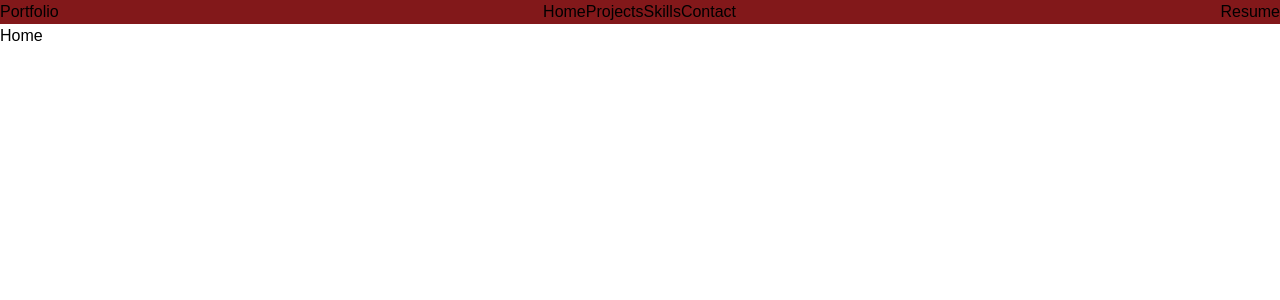
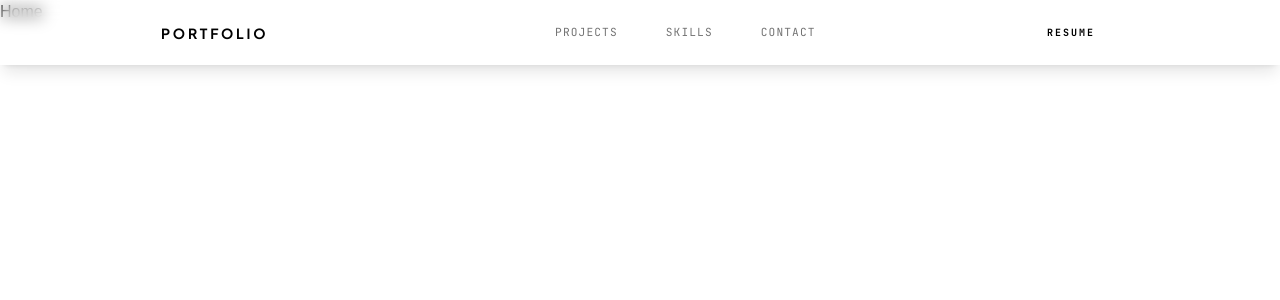
Before and after one commit to manjeetkumar89/portfolio, a Next.js app: page / in a window 1280 px wide. Shown: the top 300 px of the page. Built offline with nearby package versions, Linux system fonts and the light colour scheme.

Commit message:
create navbar

```diff
--- a/src/app/globals.css
+++ b/src/app/globals.css
@@ -6,7 +6,8 @@
 
   --neutral: #000000;
   --primary: #ffffff;
-  --secondary: #2c2c2e;
+  --secondary: #737373;
+  --outline: #262626;
   --tertiary: #48484a;
 }
 
@@ -23,11 +24,13 @@
   --font-mono: var(--font-geist-mono);
   --font-space-grotesk: var(--font-space-grotesk);
   --font-inter: var(--font-inter);
+  --font-jetbrains-mono: var(--font-jetbrains-mono);
+  --font-plus-jakarta-sans: var(--font-plus-jakarta-sans);
 }
 
 @media (prefers-color-scheme: Dark) {
   :root {
-    --background: #000000;
+    --background: #0a0a0a;
     --foreground: #ffffff;
   }
 }
--- a/src/app/layout.tsx
+++ b/src/app/layout.tsx
@@ -1,5 +1,5 @@
 import type { Metadata } from "next";
-import { Geist, Geist_Mono, Space_Grotesk, Inter } from "next/font/google";
+import { Geist, Geist_Mono, Space_Grotesk, Inter, JetBrains_Mono, Plus_Jakarta_Sans } from "next/font/google";
 import "./globals.css";
 import Navbar from "../components/Navbar";
 
@@ -23,6 +23,16 @@ const inter = Inter({
   subsets: ["latin"],
 })
 
+const jetBrainsMono = JetBrains_Mono({
+  variable: "--font-jetbrains-mono",
+  subsets: ["latin"],
+})
+
+const plusJakartaSans = Plus_Jakarta_Sans({
+  variable: "--font-plus-jakarta-sans",
+  subsets: ["latin"],
+})
+
 export const metadata: Metadata = {
   title: "Create Next App",
   description: "Generated by create next app",
@@ -36,11 +46,12 @@ export default function RootLayout({
   return (
     <html
       lang="en"
-      className={`${geistSans.variable} ${geistMono.variable} ${spaceGrotesk.variable} ${inter.variable} h-full antialiased`}
+      className={`${geistSans.variable} ${geistMono.variable} ${spaceGrotesk.variable} ${inter.variable} ${jetBrainsMono.variable} ${plusJakartaSans.variable} h-full antialiased`}
     >
-      <body className="min-h-full flex flex-col">
+      <body className="min-h-full flex flex-col max-w-480 mx-auto">
         <Navbar/>
-        {children}</body>
+        {children}
+      </body>
     </html>
   );
 }
--- a/src/components/Navbar.tsx
+++ b/src/components/Navbar.tsx
@@ -1,25 +1,37 @@
+'use client'
 import Link from 'next/link'
+import { usePathname } from 'next/navigation'
 import React from 'react'
 
+const linkClasses = ' hover:text-primary py-1.5 transition duration-300 ease-linear '
+const activeLinkClasses = 'text-primary border-b py-1.5  '
+const glassPanel = " bg-[rgba(255,255,255,0.02)] backdrop-blur-sm border border-[rgba(255,255,255,0.08)] shadow-lg "
 const Navbar = () => {
+
+    const pathname = usePathname();
+
+    const isActive = (path : string) => pathname === path;
+
   return (
-    <nav className='w-full bg-red-900 flex justify-between'>
+    <nav className={`fixed px-40 w-full flex justify-between py-4 items-center ${glassPanel}`}>
         <Link href={'/'}>
-            <div>Portfolio</div>
+            <div className='uppercase tracking-[0.2em] font-plus-jakarta-sans font-bold text-sm'>Portfolio</div>
         </Link>
 
-        <div>
-            <Link href={'/'}>Home</Link>
-            <Link href={'/projects'}>Projects</Link>
-            <Link href={'/skills'}>Skills</Link>
-            <Link href={'/contact'}>Contact</Link>
+        <div className='flex gap-12 font-jetbrains-mono tracking-widest uppercase text-[0.7rem] text-secondary'>
+            <Link href={'/'} className={isActive('/') ? activeLinkClasses : linkClasses}>Home</Link>
+            <Link href={'/projects'} className={isActive('/projects') ? activeLinkClasses : linkClasses}>Projects</Link>
+            <Link href={'/skills'} className={isActive('/skills') ? activeLinkClasses : linkClasses}>Skills</Link>
+            <Link href={'/contact'} className={isActive('/contact') ? activeLinkClasses : linkClasses}>Contact</Link>
         </div>
 
-        <div>
-            <button>Resume</button>
+        <div className='bg-primary text-neutral py-2 px-6 font-jetbrains-mono text-[10px] tracking-[0.2em] font-bold hover:bg-primary/80 transition duration-300 ease-linear cursor-pointer'>
+            <button className='uppercase'>Resume</button>
         </div>
     </nav>
   )
 }
 
+
+
 export default Navbar
```
